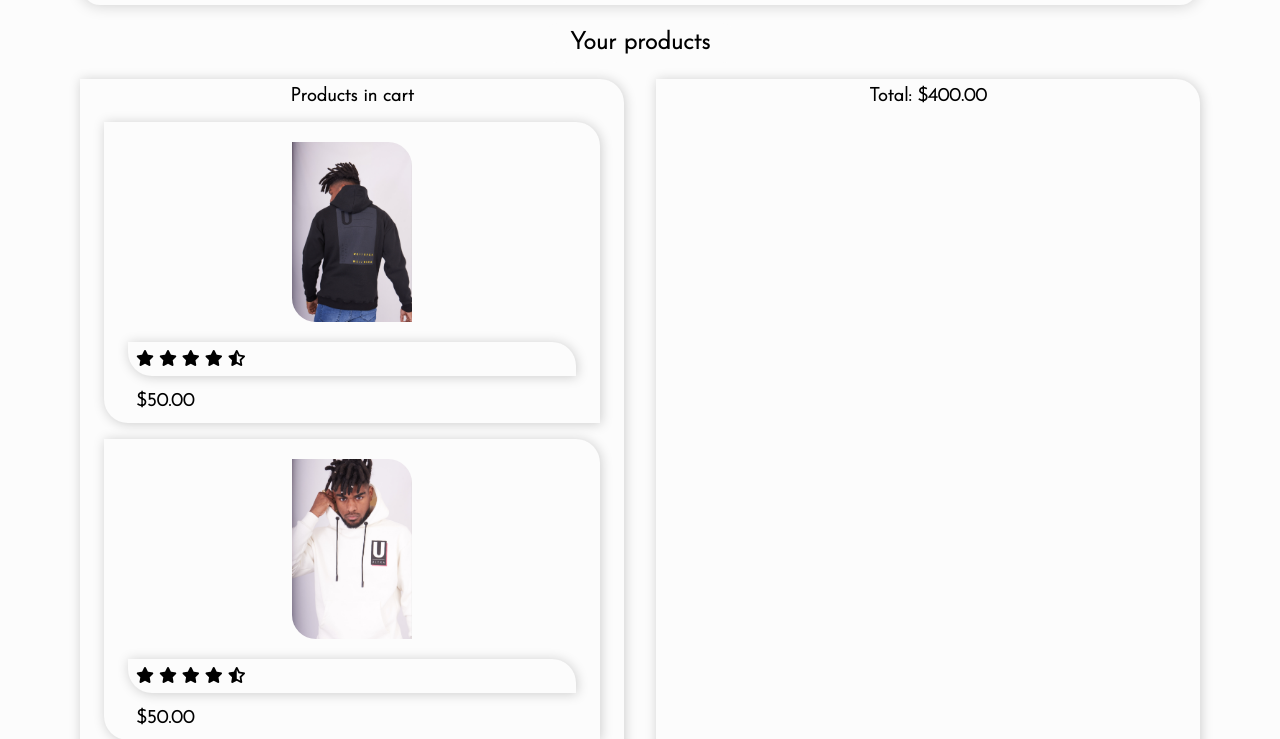
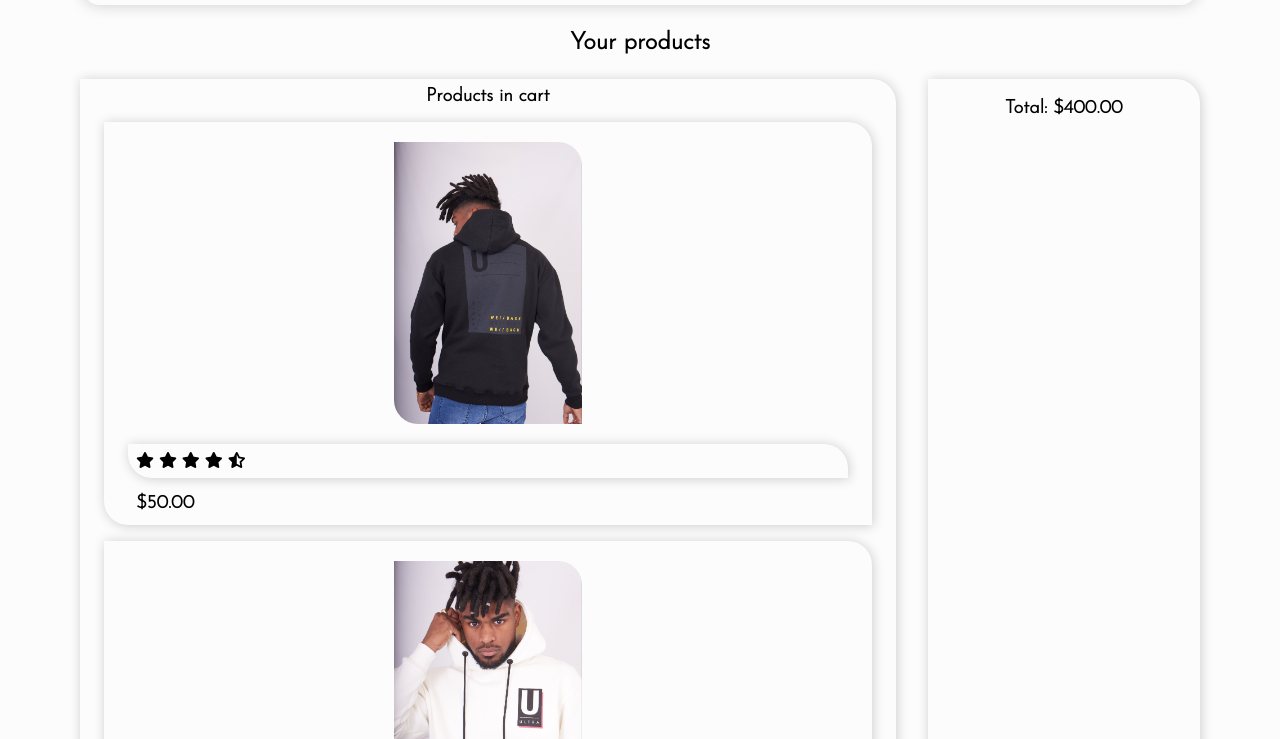
Before and after one commit to AgustinLizondo/WinStreak, a plain HTML site: page cart.html in a window 1280 px wide. Shown: the part 61-800 px from the top of the page. Drawn offline with Linux system fonts and the light colour scheme.

Commit message:
Add files via upload

```diff
--- a/cart.css
+++ b/cart.css
@@ -1,8 +1,15 @@
 .bigContainer{
     display: flex;
 }
-.bigContainer div{
-    flex-basis: 50%;
+.bigContainer .productsInCart, .productsInCart div{
+    flex-basis: 75%;
+    margin: 1em;
+    border-radius: 0 24px;
+    box-shadow: 1px 1px 12px var(--shadowCcc);
+    padding: 8px;
+}
+.bigContainer .totalAmount{
+    flex-basis: 25%;
     margin: 1em;
     border-radius: 0 24px;
     box-shadow: 1px 1px 12px var(--shadowCcc);
@@ -19,5 +26,11 @@
 }
 .productShown img:hover{
     transition: all .4s;
-    transform: scale(1.2);
+    transform: scale(1.1);
 }
+.totalAmount h3{
+    margin: 12px;
+}
+.ratingOf:hover{
+    transform: scale(1.05);
+}
--- a/cart.html
+++ b/cart.html
@@ -23,7 +23,7 @@
         <div class="cartShown">
             <h2>Your products</h2>
             <div class="bigContainer">
-                <div>
+                <div class="productsInCart">
                     <h3>Products in cart</h3>
                     <div class="productShown">
                         <img alt="productPhoto" src="/2.jpg"/>
@@ -114,7 +114,7 @@
                         <h3 class="priceOf">$50.00</h3>
                     </div>
                 </div>
-                <div>
+                <div class="totalAmount">
                     <h3>Total: $<span id="totalAmount"></span>.00</h3>
                 </div>
             </div>
--- a/indexBottom.css
+++ b/indexBottom.css
@@ -1,6 +1,3 @@
-body{
-    overflow: hidden;
-}
 .shadowContainer{
     display: flex;
     width: 100%;
```
